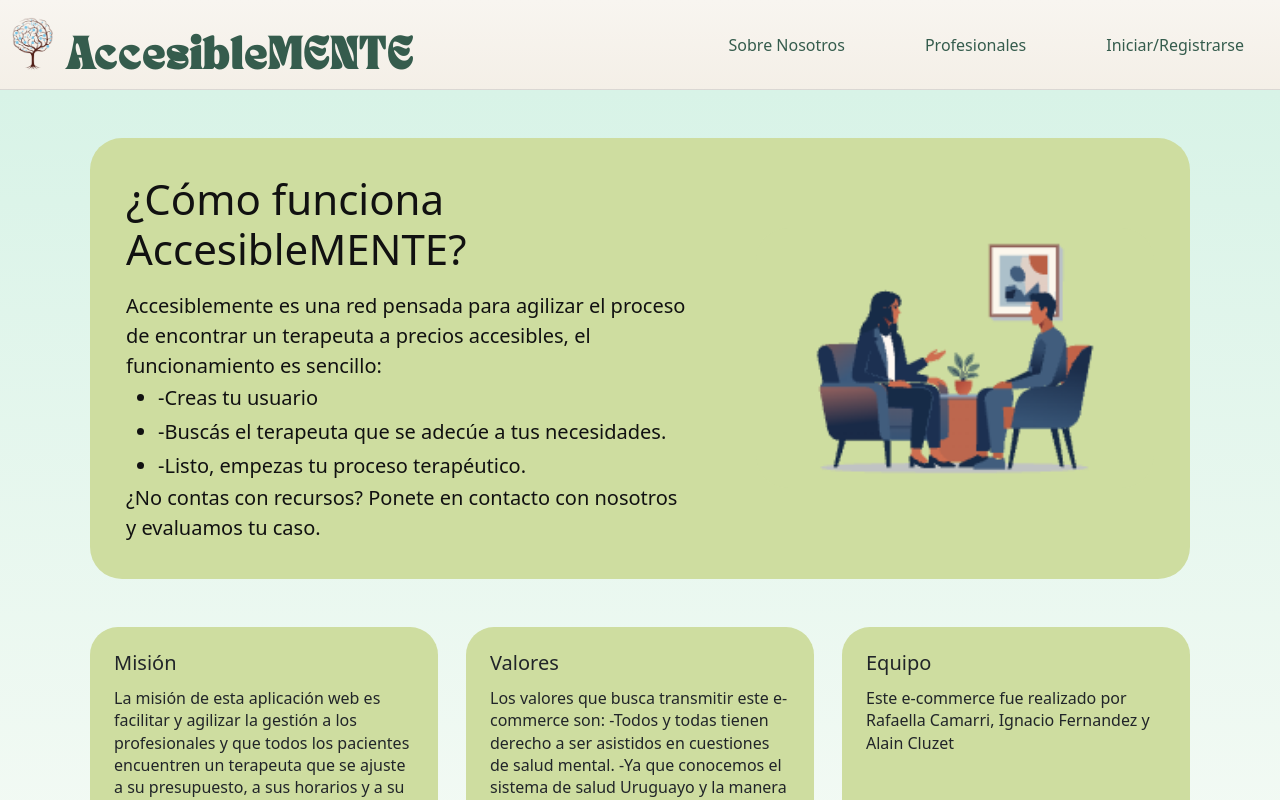
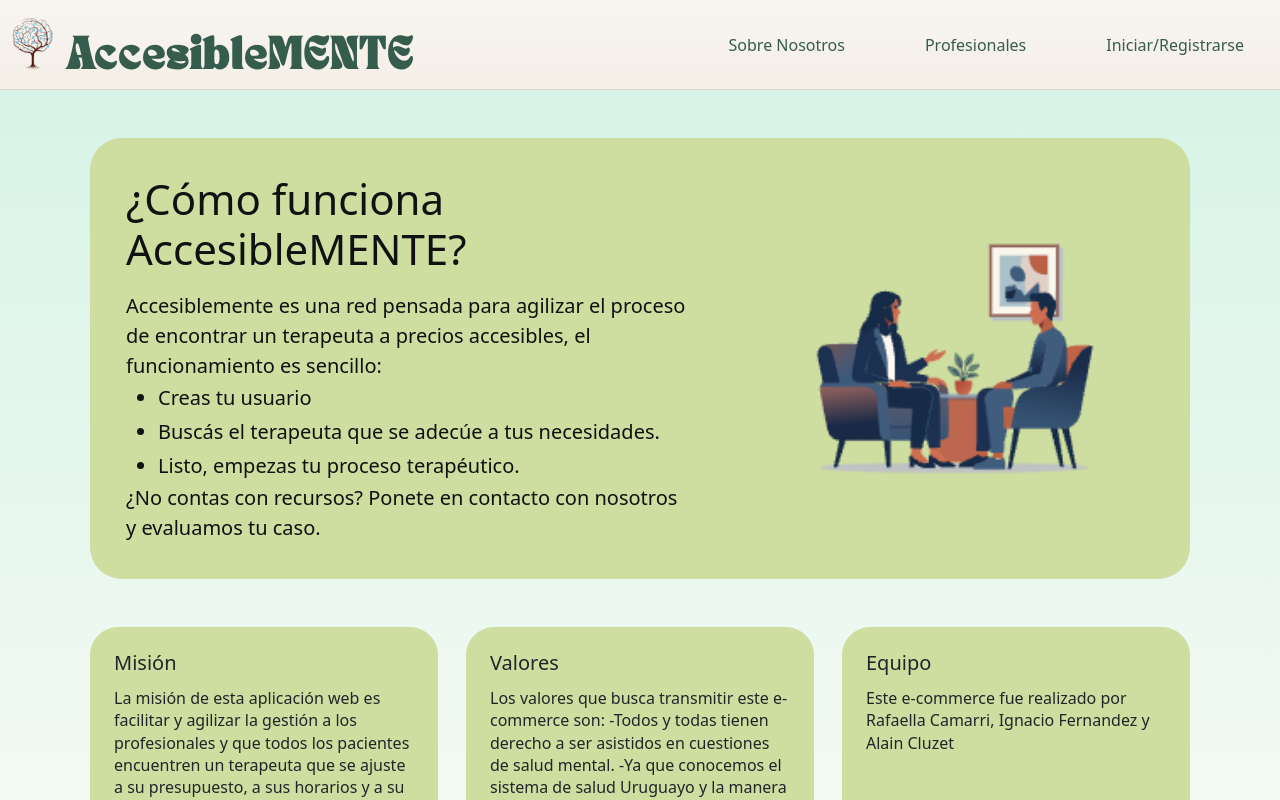
Before and after one commit to Alaincluzet/AccesibleMENTE, a React (Vite) app: page /sobre-nosotros in a window 1280 px wide. Shown: the top 800 px of the page. Built offline with nearby package versions, Linux system fonts and the light colour scheme.

Commit message:
Detalles

```diff
--- a/src/pages/AboutUs.jsx
+++ b/src/pages/AboutUs.jsx
@@ -13,9 +13,9 @@ function AboutUs() {
             sencillo:
           </p>
           <ul>
-            <li>-Creas tu usuario</li>
-            <li>-Buscás el terapeuta que se adecúe a tus necesidades.</li>
-            <li>-Listo, empezas tu proceso terapéutico.</li>
+            <li>Creas tu usuario</li>
+            <li>Buscás el terapeuta que se adecúe a tus necesidades.</li>
+            <li>Listo, empezas tu proceso terapéutico.</li>
           </ul>
           <p id="text">
             ¿No contas con recursos? Ponete en contacto con nosotros y evaluamos
```
